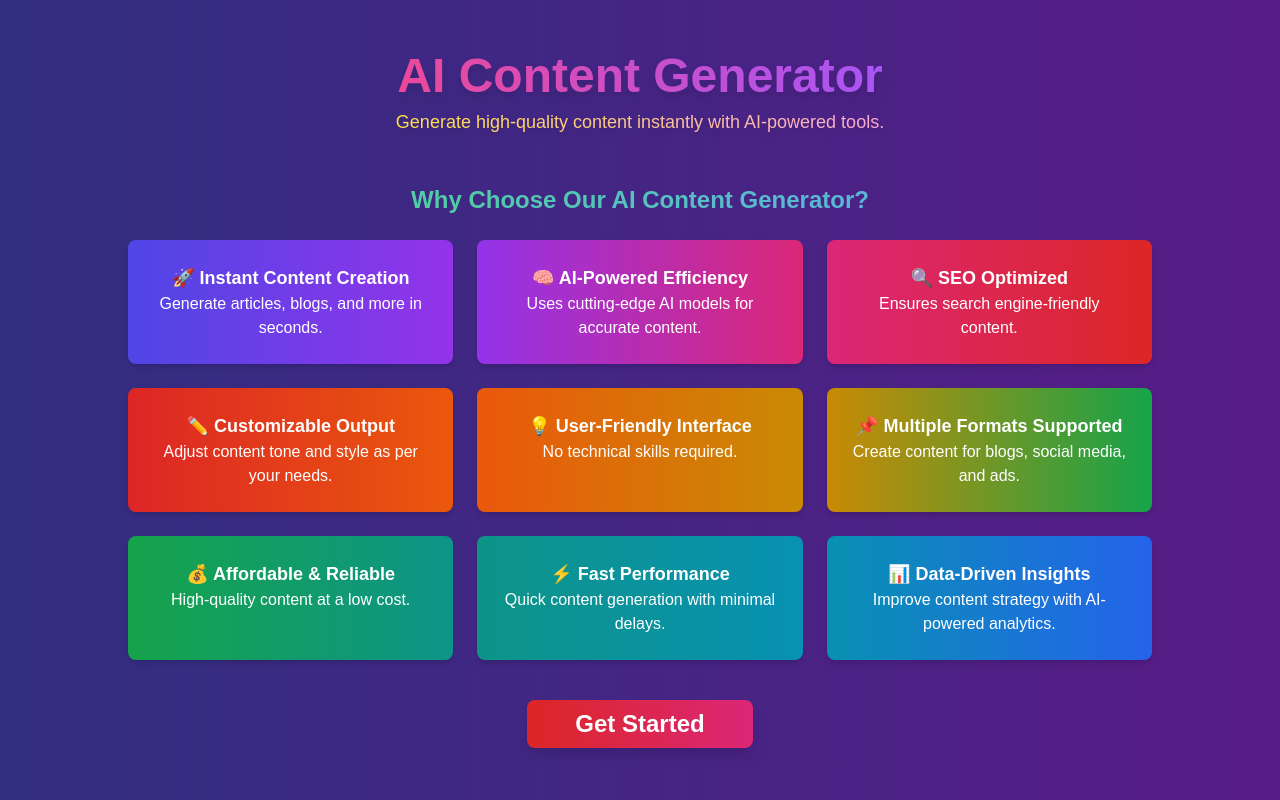
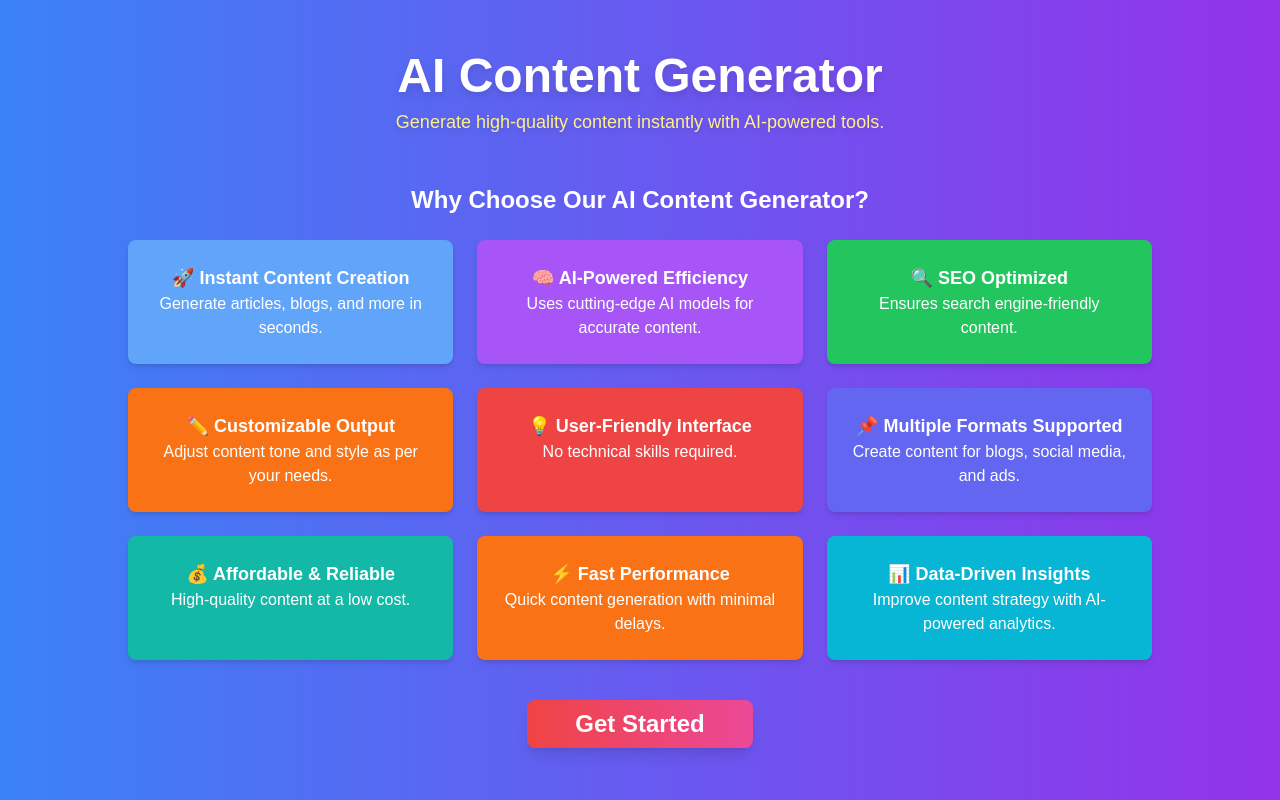
Before and after one commit to Wamiq111/AI-Content-Generator, a Next.js app: page / in a window 1280 px wide. Built offline with nearby package versions, Linux system fonts and the light colour scheme.

Commit message:
Update page.tsx (re updated to older version)

```diff
--- a/app/page.tsx
+++ b/app/page.tsx
@@ -23,154 +23,94 @@
     visible: { opacity: 1, y: 0 },
   };
 
-  // Floating animation for decorative elements
-  const floatingVariants = {
-    float: {
-      y: [0, -20, 0],
-      transition: {
-        duration: 3,
-        repeat: Infinity,
-        ease: "easeInOut",
-      },
-    },
-  };
-
   return (
-    <div className="min-h-screen flex flex-col items-center justify-center p-6 bg-gradient-to-r from-indigo-900 to-purple-900 relative overflow-hidden">
-      {/* Floating Particles */}
-      <motion.div
-        className="absolute w-2 h-2 bg-white rounded-full top-1/4 left-1/4 opacity-30"
-        variants={floatingVariants}
-        animate="float"
-      />
-      <motion.div
-        className="absolute w-3 h-3 bg-purple-400 rounded-full top-1/3 right-1/4 opacity-30"
-        variants={floatingVariants}
-        animate="float"
-        transition={{ delay: 1 }}
-      />
-      <motion.div
-        className="absolute w-4 h-4 bg-pink-400 rounded-full bottom-1/4 left-1/3 opacity-30"
-        variants={floatingVariants}
-        animate="float"
-        transition={{ delay: 2 }}
-      />
-
-      {/* Decorative Side Elements */}
-      <motion.div
-        className="absolute left-0 top-1/4 w-48 h-48 bg-gradient-to-r from-pink-500 to-purple-500 rounded-full opacity-20 blur-2xl"
-        initial={{ x: -100 }}
-        animate={{ x: 0 }}
-        transition={{ duration: 1, delay: 0.5 }}
-      />
-      <motion.div
-        className="absolute right-0 top-1/2 w-64 h-64 bg-gradient-to-r from-blue-500 to-indigo-500 rounded-full opacity-20 blur-2xl"
-        initial={{ x: 100 }}
-        animate={{ x: 0 }}
-        transition={{ duration: 1, delay: 0.7 }}
-      />
-
+    <div className="min-h-screen flex flex-col items-center justify-center p-6 bg-gradient-to-r from-blue-500 to-purple-600">
       {/* Header Section */}
       <motion.header
-        className="text-center mb-12 relative z-10"
+        className="text-center mb-12"
         initial={{ opacity: 0, y: -50 }}
         animate={{ opacity: 1, y: 0 }}
-        transition={{ duration: 0.8, delay: 0.2 }}
+        transition={{ duration: 0.8 }}
       >
-        <motion.h1
-          className="text-5xl font-extrabold bg-gradient-to-r from-pink-500 to-purple-500 bg-clip-text text-transparent drop-shadow-lg"
-          initial={{ opacity: 0, scale: 0.9 }}
-          animate={{ opacity: 1, scale: 1 }}
-          transition={{ duration: 0.8, delay: 0.4 }}
-        >
+        <h1 className="text-5xl font-extrabold text-white drop-shadow-lg">
           AI Content Generator
-        </motion.h1>
-        <motion.p
-          className="text-lg bg-gradient-to-r from-yellow-300 to-pink-300 bg-clip-text text-transparent mt-2 font-medium drop-shadow-md"
-          initial={{ opacity: 0, y: 20 }}
-          animate={{ opacity: 1, y: 0 }}
-          transition={{ duration: 0.8, delay: 0.6 }}
-        >
+        </h1>
+        <p className="text-lg text-yellow-200 mt-2 font-medium drop-shadow-md">
           Generate high-quality content instantly with AI-powered tools.
-        </motion.p>
+        </p>
       </motion.header>
 
       {/* Features Section */}
       <motion.section
-        className="max-w-5xl text-center relative z-10"
+        className="max-w-5xl text-center"
         variants={containerVariants}
         initial="hidden"
         animate="visible"
       >
-        <motion.h2
-          className="text-2xl font-semibold bg-gradient-to-r from-green-400 to-blue-400 bg-clip-text text-transparent mb-6"
-          variants={itemVariants}
-        >
+        <h2 className="text-2xl font-semibold text-white mb-6">
           Why Choose Our AI Content Generator?
-        </motion.h2>
+        </h2>
         <div className="grid grid-cols-1 sm:grid-cols-2 md:grid-cols-3 gap-6">
           {[
             {
               icon: "🚀",
               title: "Instant Content Creation",
               description: "Generate articles, blogs, and more in seconds.",
-              bgColor: "bg-gradient-to-r from-indigo-600 to-purple-600",
+              bgColor: "bg-blue-400",
             },
             {
               icon: "🧠",
               title: "AI-Powered Efficiency",
               description: "Uses cutting-edge AI models for accurate content.",
-              bgColor: "bg-gradient-to-r from-purple-600 to-pink-600",
+              bgColor: "bg-purple-500",
             },
             {
               icon: "🔍",
               title: "SEO Optimized",
               description: "Ensures search engine-friendly content.",
-              bgColor: "bg-gradient-to-r from-pink-600 to-red-600",
+              bgColor: "bg-green-500",
             },
             {
               icon: "✏️",
               title: "Customizable Output",
               description: "Adjust content tone and style as per your needs.",
-              bgColor: "bg-gradient-to-r from-red-600 to-orange-600",
+              bgColor: "bg-orange-500",
             },
             {
               icon: "💡",
               title: "User-Friendly Interface",
               description: "No technical skills required.",
-              bgColor: "bg-gradient-to-r from-orange-600 to-yellow-600",
+              bgColor: "bg-red-500",
             },
             {
               icon: "📌",
               title: "Multiple Formats Supported",
               description: "Create content for blogs, social media, and ads.",
-              bgColor: "bg-gradient-to-r from-yellow-600 to-green-600",
+              bgColor: "bg-indigo-500",
             },
             {
               icon: "💰",
               title: "Affordable & Reliable",
               description: "High-quality content at a low cost.",
-              bgColor: "bg-gradient-to-r from-green-600 to-teal-600",
+              bgColor: "bg-teal-500",
             },
             {
               icon: "⚡",
               title: "Fast Performance",
               description: "Quick content generation with minimal delays.",
-              bgColor: "bg-gradient-to-r from-teal-600 to-cyan-600",
+              bgColor: "bg-orange-500",
             },
             {
               icon: "📊",
               title: "Data-Driven Insights",
               description: "Improve content strategy with AI-powered analytics.",
-              bgColor: "bg-gradient-to-r from-cyan-600 to-blue-600",
+              bgColor: "bg-cyan-500",
             },
           ].map((feature, index) => (
             <motion.div
               key={index}
               className={`p-6 rounded-lg shadow-md text-white ${feature.bgColor} hover:scale-105 transition-transform duration-300`}
               variants={itemVariants}
-              whileHover={{ scale: 1.05, rotate: 1 }}
-              whileTap={{ scale: 0.95 }}
             >
               <h3 className="font-bold text-lg">
                 {feature.icon} {feature.title}
@@ -183,29 +123,19 @@
 
       {/* CTA Section */}
       <motion.div
-        className="mt-10 relative z-10"
+        className="mt-10"
         initial={{ opacity: 0, y: 50 }}
         animate={{ opacity: 1, y: 0 }}
-        transition={{ duration: 0.8, delay: 1 }}
+        transition={{ duration: 0.8, delay: 0.5 }}
       >
         <Button
           variant="destructive"
-          className="px-12 py-6 text-2xl font-semibold rounded-lg shadow-lg bg-gradient-to-r from-red-600 to-pink-600 text-white hover:scale-110 transition-transform duration-300"
+          className="px-12 py-6 text-2xl font-semibold rounded-lg shadow-lg bg-gradient-to-r from-red-500 to-pink-500 text-white hover:scale-110 transition-transform duration-300"
           onClick={() => router.push("/dashboard")}
         >
           Get Started
         </Button>
       </motion.div>
-
-      {/* Animated Gradient Background */}
-      <motion.div
-        className="absolute inset-0 z-0"
-        initial={{ opacity: 0 }}
-        animate={{ opacity: 1 }}
-        transition={{ duration: 1 }}
-      >
-        <div className="absolute w-full h-full bg-gradient-to-r from-indigo-900 to-purple-900 animate-gradient-x" />
-      </motion.div>
     </div>
   );
 }
```
